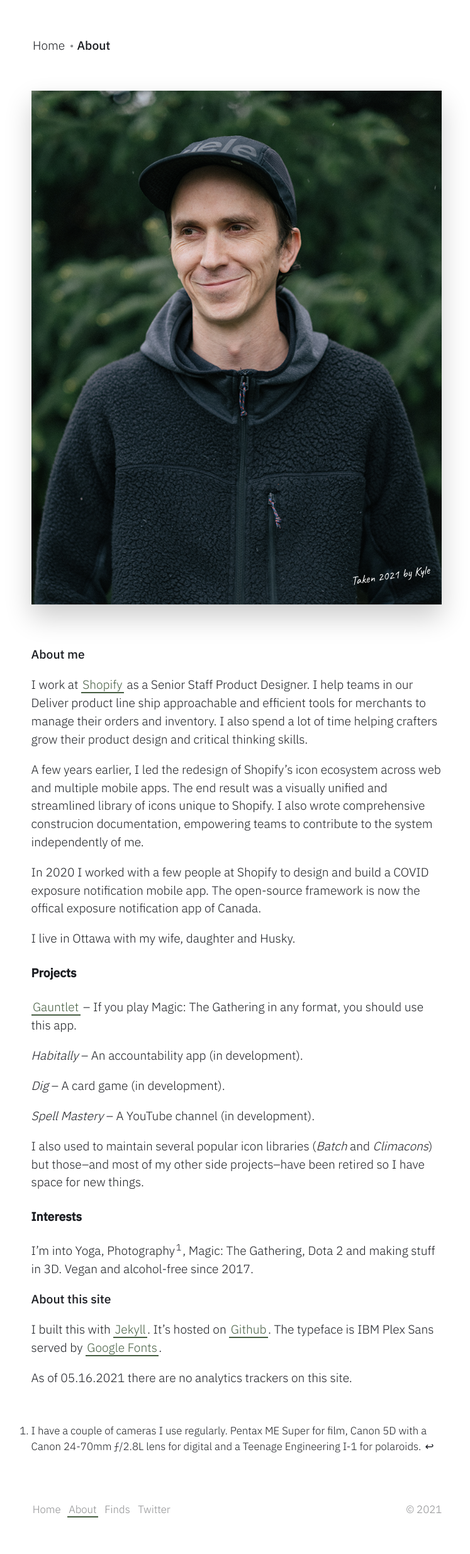
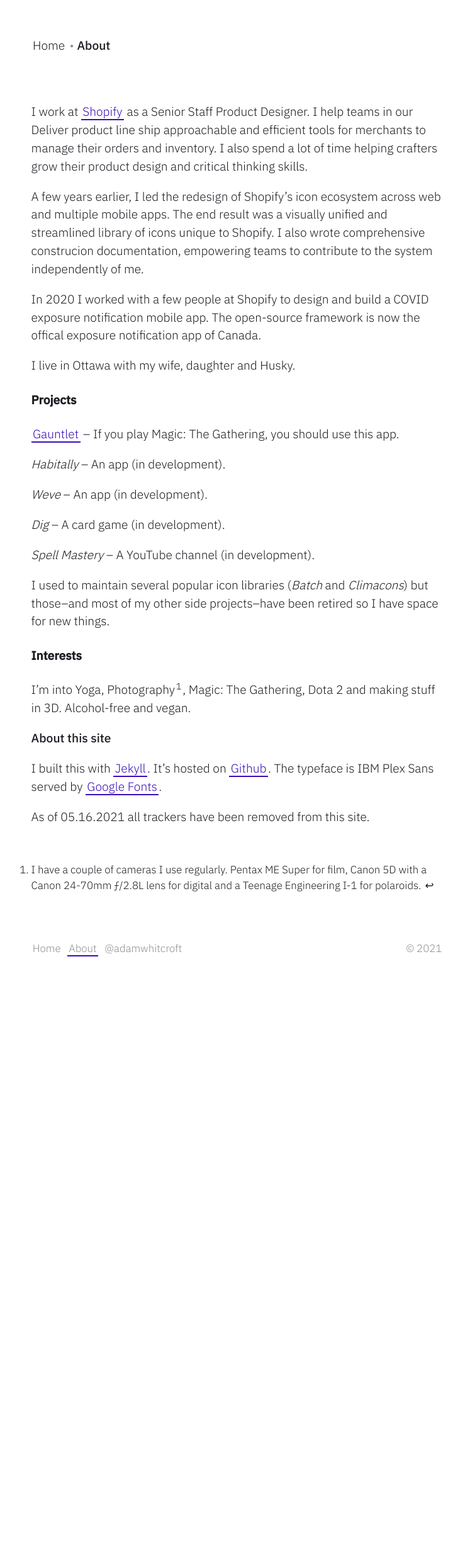
Before and after one commit to AdamWhitcroft/adamwhitcroft.github.io, a Jekyll site: the page built from about.md, in a window 1280 px wide. Shown: the whole page at 63% size, without its empty margins (264-1011 px from the left). Built offline with Jekyll 4.4.1, drawn with Linux system fonts in a browser that asks for light colours; after the commit the page ends 1577 px from its top, so only the background shows below that.

Commit message:
cleaning up a bit

```diff
--- a/_data/footer-menu.yml
+++ b/_data/footer-menu.yml
@@ -1,8 +1,5 @@
 - name: "About"
   url: "/about/"
 
-- name: "Finds"
-  url: "/finds/"
-
-- name: "Twitter"
+- name: "@adamwhitcroft"
   url: "https://twitter.com/AdamWhitcroft"
--- a/_sass/_style.scss
+++ b/_sass/_style.scss
@@ -129,8 +129,5 @@
   }
 }
 
-/* Wardrobe */
-@import "wardrobe";
-
 /* Profile picture */
 @import "profile-picture";
--- a/_sass/_variables.scss
+++ b/_sass/_variables.scss
@@ -9,7 +9,7 @@
 $color-subdued: rgba($color, 0.5);
 $color-subdued--darkMode: rgba($color--darkMode, 0.5);
 
-$link: #465e42;
+$link: #390cb9;
 $link--darkMode: #ffd92f;
 
 /* Type */
--- a/_sass/_wardrobe.scss
+++ /dev/null
@@ -1,29 +0,0 @@
-hr {
-  margin: $measure 0;
-}
-
-.item {
-  position: relative;
-  background: #fafafa;
-  border: 1px solid #e8e9eb;
-  border-radius: 8px;
-  padding: $measure / 2;
-  margin-bottom: $measure / 3;
-
-  @media screen and (prefers-color-scheme: dark) {
-    background: #26282d;
-    border: 1px solid #3f3f3f;
-  }
-
-  h3 {
-    margin-bottom: 0;
-
-    @media screen and (min-width: $breakpoint-small) {
-      margin-top: 0;
-    }
-  }
-
-  .brand {
-    margin: 0;
-  }
-}
--- a/about.md
+++ b/about.md
@@ -3,10 +3,6 @@
 title: About
 class: about
 ---
-
-{% include profile-picture.html caption="Taken 2021 by Kyle" %}
-
-### About me
 
 I work at [Shopify](https://www.shopify.com/) as a Senior Staff Product Designer. I help teams in our Deliver product line ship approachable and efficient tools for merchants to manage their orders and inventory. I also spend a lot of time helping crafters grow their product design and critical thinking skills.
 
@@ -18,24 +14,26 @@
 
 #### Projects
 
-[Gauntlet](https://gauntletapp.com/) -- If you play Magic: The Gathering in any format, you should use this app.
+[Gauntlet](https://gauntletapp.com/) -- If you play Magic: The Gathering, you should use this app.
 
-_Habitally_ -- An accountability app (in development).
+_Habitally_ -- An app (in development).
+
+_Weve_ -- An app (in development).
 
 _Dig_ -- A card game (in development).
 
 _Spell Mastery_ -- A YouTube channel (in development).
 
-I also used to maintain several popular icon libraries (_Batch_ and _Climacons_) but those--and most of my other side projects--have been retired so I have space for new things.
+I used to maintain several popular icon libraries (_Batch_ and _Climacons_) but those--and most of my other side projects--have been retired so I have space for new things.
 
 #### Interests
 
-I'm into Yoga, Photography[^1], Magic: The Gathering, Dota 2 and making stuff in 3D. Vegan and alcohol-free since 2017.
+I'm into Yoga, Photography[^1], Magic: The Gathering, Dota 2 and making stuff in 3D. Alcohol-free and vegan.
 
 ### About this site
 
 I built this with [Jekyll](https://jekyllrb.com/). It's hosted on [Github](https://github.com/). The typeface is IBM Plex Sans served by [Google Fonts](https://fonts.google.com/specimen/IBM+Plex+Sans).
 
-As of 05.16.2021 there are no analytics trackers on this site.
+As of 05.16.2021 all trackers have been removed from this site.
 
 [^1]: I have a couple of cameras I use regularly. Pentax ME Super for film, Canon 5D with a Canon 24-70mm ƒ/2.8L lens for digital and a Teenage Engineering I-1 for polaroids.
```
Also changed, not shown: index.md (+1 -3 lines).
